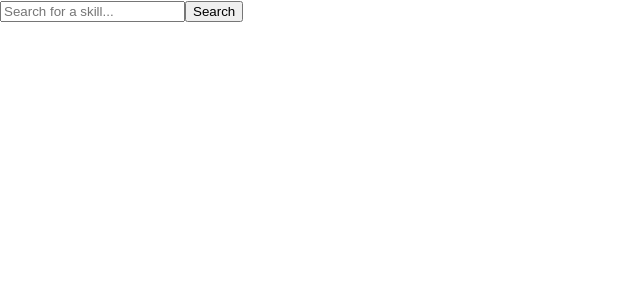
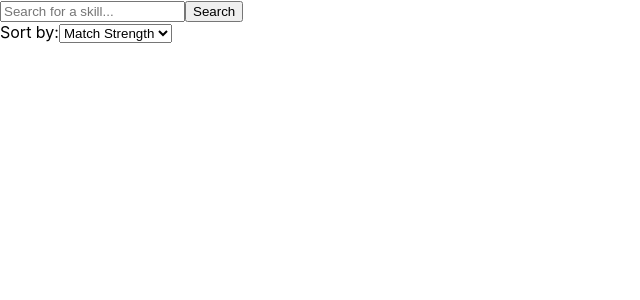
Before and after one commit to bilal-azam/SkillShareHub, a React (Create React App) app in the folder client/: page /search in a window 1280 px wide. Shown: the top 300 px of the page, without its empty margins (0-640 px from the left). Built offline with nearby package versions, Linux system fonts and the light colour scheme; sample sign-in values are in the browser's storage.

Commit message:
Enhance search and matching UI/UX

```diff
--- a/client/src/components/Search.js
+++ b/client/src/components/Search.js
@@ -23,10 +23,18 @@ const Search = () => {
       <input type="text" value={query} onChange={onChange} placeholder="Search for a skill..." />
       <button onClick={onSearch}>Search</button>
 
+      <div>
+        <label>Sort by:</label>
+        <select>
+          <option value="matchStrength">Match Strength</option>
+          <option value="name">Name</option>
+        </select>
+      </div>
+
       <ul>
         {results.map(result => (
           <li key={result.user._id}>
-            {result.user.name} - {result.user.skills.map(skill => skill.name).join(', ')}
+            {result.user.name} - Skills: {result.user.skills.map(skill => skill.name).join(', ')} (Match: {result.matchStrength})
           </li>
         ))}
       </ul>
```
